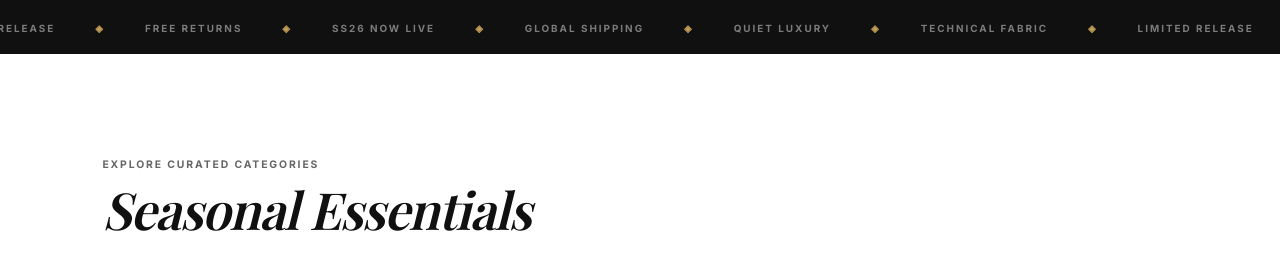
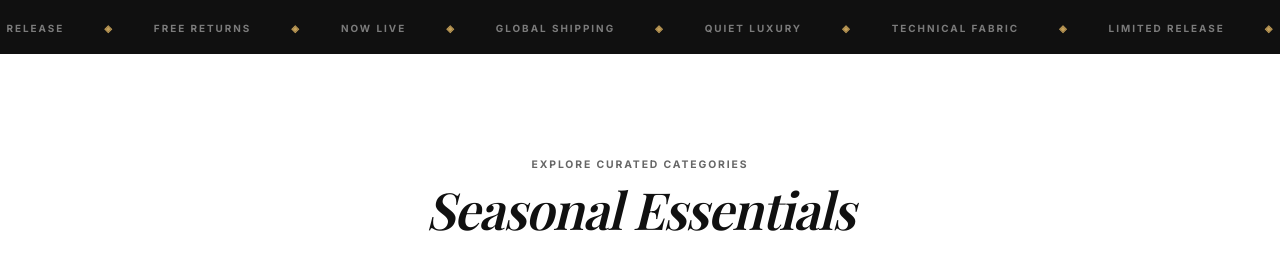
Before and after one commit to arjunbabu9656/auric-ecommerce, a Django app: page / in a window 1280 px wide. Shown: the part 801-1067 px from the top of the page. Run offline with Django 5.2, Linux system fonts and the light colour scheme; data that the repository does not hold is empty; some web fonts are replaced.

Commit message:
Final Polish: Removed seasonal branding, centered headings, and cleaned up scripts

```diff
--- a/static/css/styles.css
+++ b/static/css/styles.css
@@ -607,7 +607,8 @@ h1, h2, h3, h4 { font-weight: 700; line-height: 1.1; letter-spacing: -0.025em; }
 
 .cats__head {
   padding: 0 var(--pad);
-  margin-bottom: 2rem;
+  margin-bottom: 3.5rem;
+  text-align: center;
 }
 
 /* Responsive grid */
@@ -1616,7 +1617,7 @@ h1, h2, h3, h4 { font-weight: 700; line-height: 1.1; letter-spacing: -0.025em; }
 
   .editorial { grid-template-columns: 1fr; }
   .editorial__img { height: 75vw; min-height: 350px; }
-  .editorial__text { padding: 4rem var(--pad); text-align: center; align-items: center; }
+  .editorial__text { padding: 5rem var(--pad); text-align: center; align-items: center; }
 
   .desktop-only { display: none !important; }
   .btn-menu { display: flex; }
--- a/templates/store/index.html
+++ b/templates/store/index.html
@@ -10,8 +10,6 @@
     <!-- LEFT: Dark text panel -->
     <div class="hero-split__text">
         <div class="hero-split__meta">
-            <span class="hero-split__label">SS26 — Volume 01</span>
-            <span class="hero-split__pill">New Arrivals</span>
         </div>
 
         <h1 class="hero-split__title">
@@ -39,8 +37,8 @@
             </div>
             <div class="hero-split__divider"></div>
             <div class="hero-split__stat">
-                <span class="hero-split__stat-val">SS26</span>
-                <span class="hero-split__stat-key">Season</span>
+                <span class="hero-split__stat-val">ARCHIVE</span>
+                <span class="hero-split__stat-key">Collection</span>
             </div>
         </div>
     </div>
@@ -49,13 +47,13 @@
     <div class="hero-split__media">
         <div class="hero-split__img-wrap">
             <img src="/media/categories/category_women_1773082512416.png"
-                 alt="AURIC SS26 Campaign"
+                 alt="AURIC Campaign"
                  class="hero-split__img">
         </div>
         <!-- Floating card -->
         <div class="hero-split__card">
-            <span class="hero-split__card-label">Now Live</span>
-            <p class="hero-split__card-title">SS26 Campaign</p>
+            <span class="hero-split__card-label">The Archive</span>
+            <p class="hero-split__card-title">Seasonless Design</p>
         </div>
     </div>
 
@@ -69,13 +67,13 @@
         <span>Technical Fabric</span><span class="dot">◈</span>
         <span>Limited Release</span><span class="dot">◈</span>
         <span>Free Returns</span><span class="dot">◈</span>
-        <span>SS26 Now Live</span><span class="dot">◈</span>
+        <span>Now Live</span><span class="dot">◈</span>
         <span>Global Shipping</span><span class="dot">◈</span>
         <span>Quiet Luxury</span><span class="dot">◈</span>
         <span>Technical Fabric</span><span class="dot">◈</span>
         <span>Limited Release</span><span class="dot">◈</span>
         <span>Free Returns</span><span class="dot">◈</span>
-        <span>SS26 Now Live</span><span class="dot">◈</span>
+        <span>Now Live</span><span class="dot">◈</span>
         <span>Global Shipping</span><span class="dot">◈</span>
         <span>Quiet Luxury</span><span class="dot">◈</span>
     </div>
@@ -211,10 +209,9 @@
 <!-- ══════════════ BRAND EDITORIAL ══════════════ -->
 <section class="editorial reveal">
     <div class="editorial__text">
-        <span class="label">Behind the Label</span>
         <h2 class="section-title">Craftsmanship<br>without<br>compromise.</h2>
         <p class="editorial__desc">Every piece in our archive is the result of rigorous engineering and a deep respect for high-denier technical fabrics. We design silhouettes that hold their form while moving with you.</p>
-        <a href="{% url 'product_list' %}" class="btn btn--white mt3" style="align-self:flex-start;">Explore the Archive →</a>
+        <a href="{% url 'product_list' %}" class="btn btn--white mt3" style="align-self:center;">Explore the Archive →</a>
     </div>
     <div class="editorial__img">
         <img src="/media/categories/category_men_1773082495281.png" alt="AURIC Craftsmanship" loading="lazy">
```
